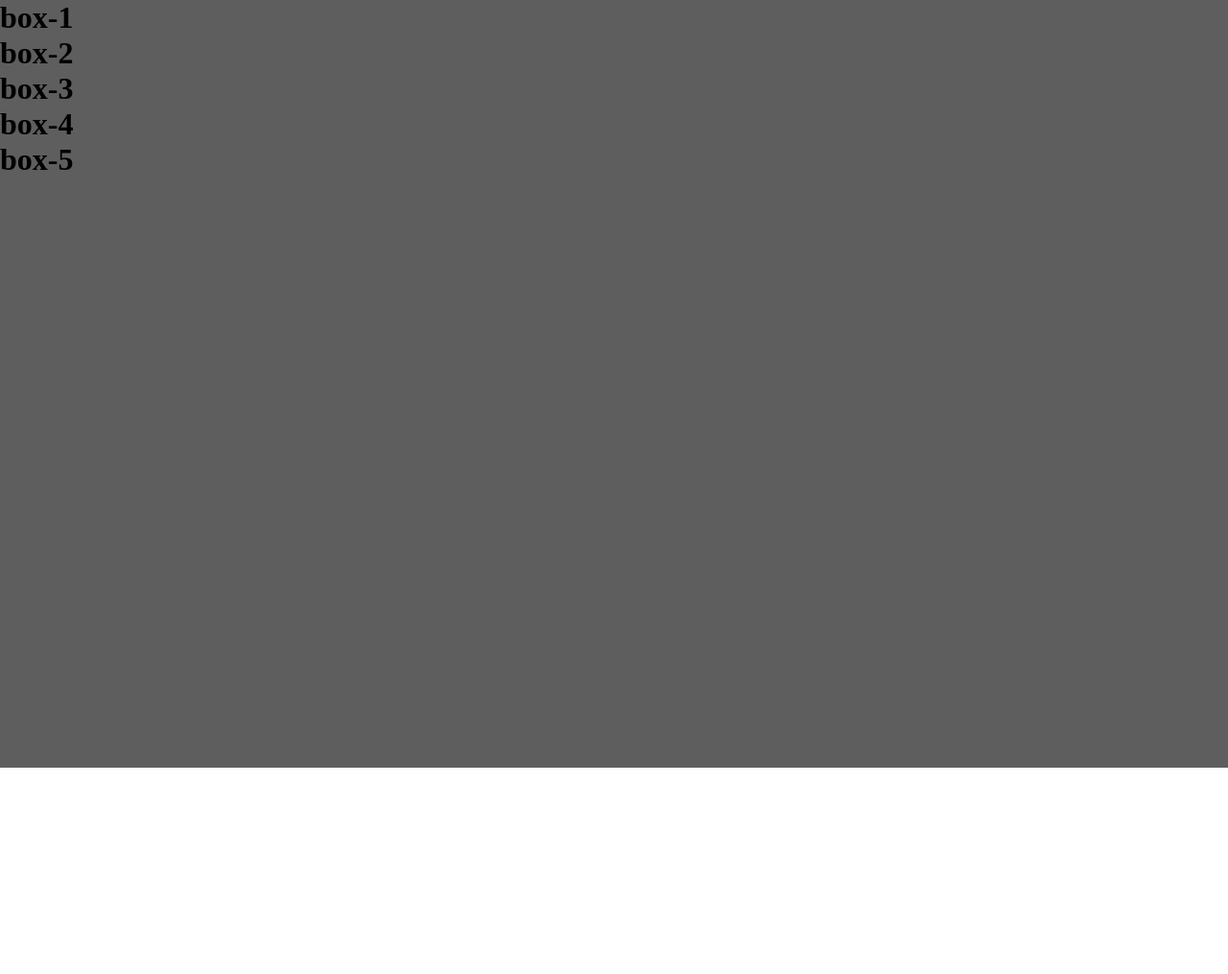
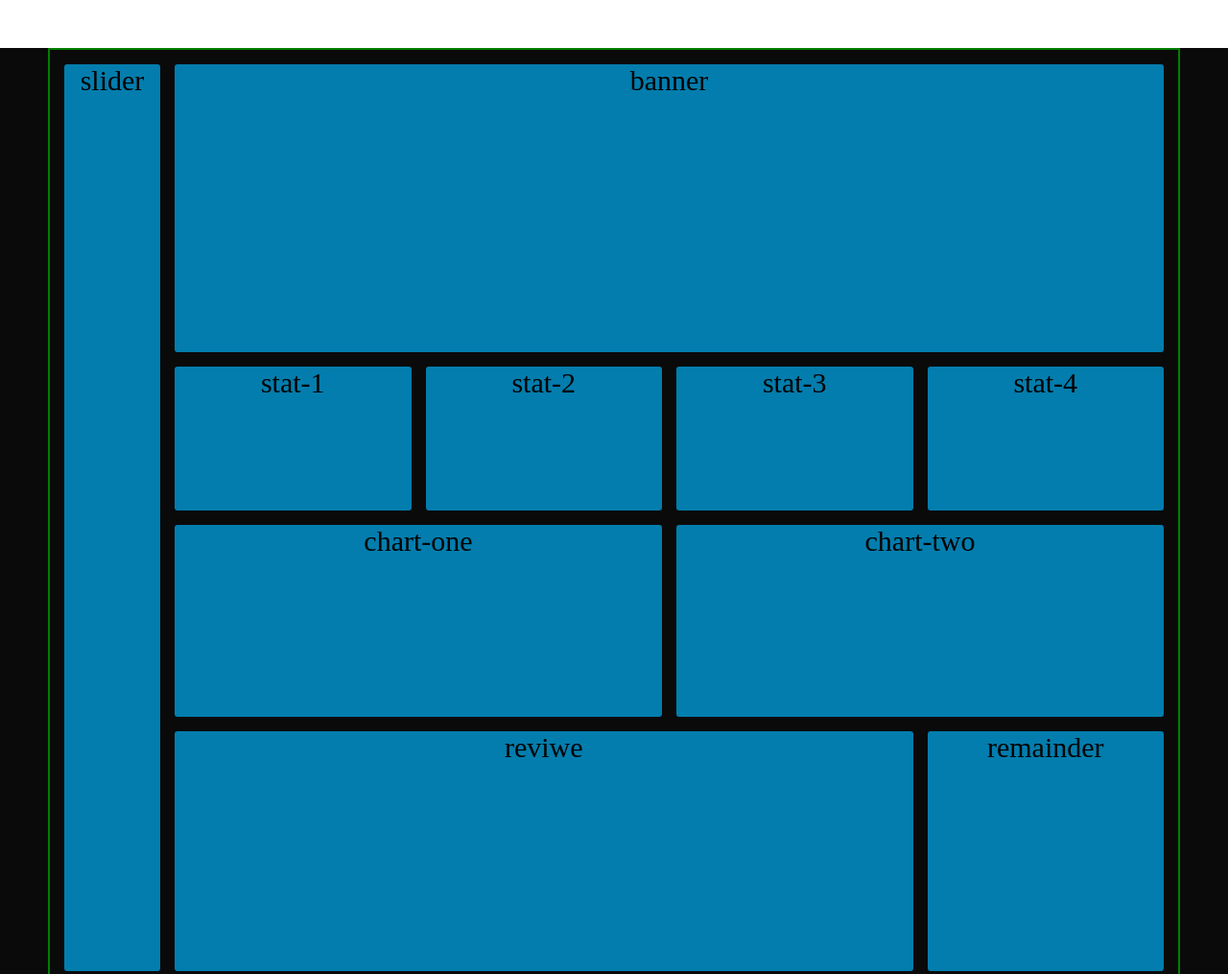
Before and after one commit to sumon2807/grid-layout, a plain HTML site: page index.html in a window 1280 px wide. Shown: the top 1015 px of the page at 96% size. Before the commit the page ends 800 px from the top, so only its background shows below. Drawn offline with Linux system fonts and the light colour scheme.

Commit message:
grid layout

```diff
--- a/index.html
+++ b/index.html
@@ -10,21 +10,16 @@
 <body class="main-body">
     <div class="body-container">
         <div class="container">
-            <div class="box">
-                <h1>box-1</h1>
-            </div>
-            <div class="box">
-                <h1>box-2</h1>
-            </div>
-            <div class="box">
-                <h1>box-3</h1>
-            </div>
-            <div class="box">
-                <h1>box-4</h1>
-            </div>
-            <div class="box">
-                <h1>box-5</h1>
-            </div>
+            <div class="box sidber">slider</div>
+            <div class="box banner">banner</div>
+            <div class="box stat-1">stat-1</div>
+            <div class="box stat-2">stat-2</div>
+            <div class="box stat-3">stat-3</div>
+            <div class="box stat-4">stat-4</div>
+            <div class="box chart-one">chart-one</div>
+            <div class="box chart-two">chart-two</div>
+            <div class="box reviwe">reviwe</div>
+            <div class="box remainder">remainder</div>
         </div>
     </div>
 </body>
--- a/style.css
+++ b/style.css
@@ -4,7 +4,36 @@
 }
 /* Common css end */
 .body-container{
-    width: 100%;
-    height: 100vh;
-    background: #5e5e5e;
+    background: #0a0a0a;
 }
+.container{
+    border: 2px solid;
+    border-color: green;
+    display: grid;
+    grid-template-columns: 100px repeat(4, 1fr);
+    grid-template-rows: 300px 150px 200px 250px;
+    gap: 15px;
+    padding: 15px;
+    margin: 50px;
+}
+.sidber{
+    grid-row: 1 / -1;
+}
+.banner{
+    grid-column: 2 / -1;
+}
+.chart-one{
+    grid-column: 2 / 4;
+}
+.chart-two{
+    grid-column: 4 / 6;
+}
+.reviwe{
+    grid-column: 2 / 5;
+}
+.box{
+    background: #037dad;
+    border-radius: 3px;
+    text-align: center;
+    font-size: 30px;
+}
```
